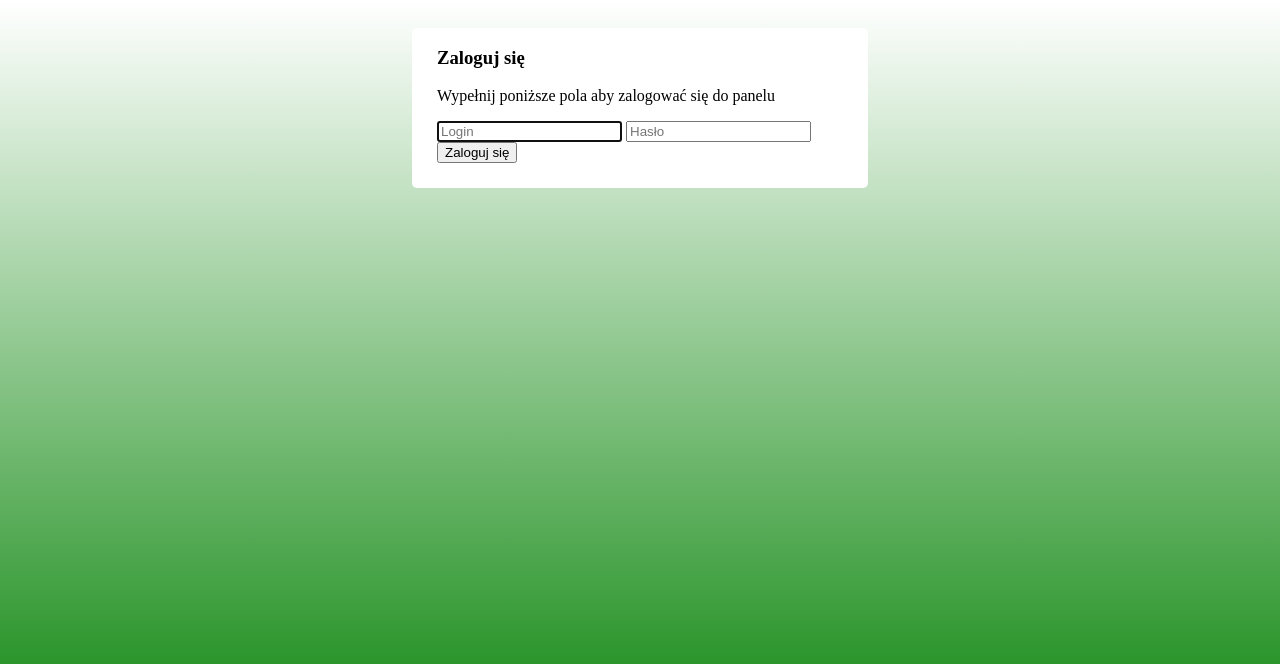
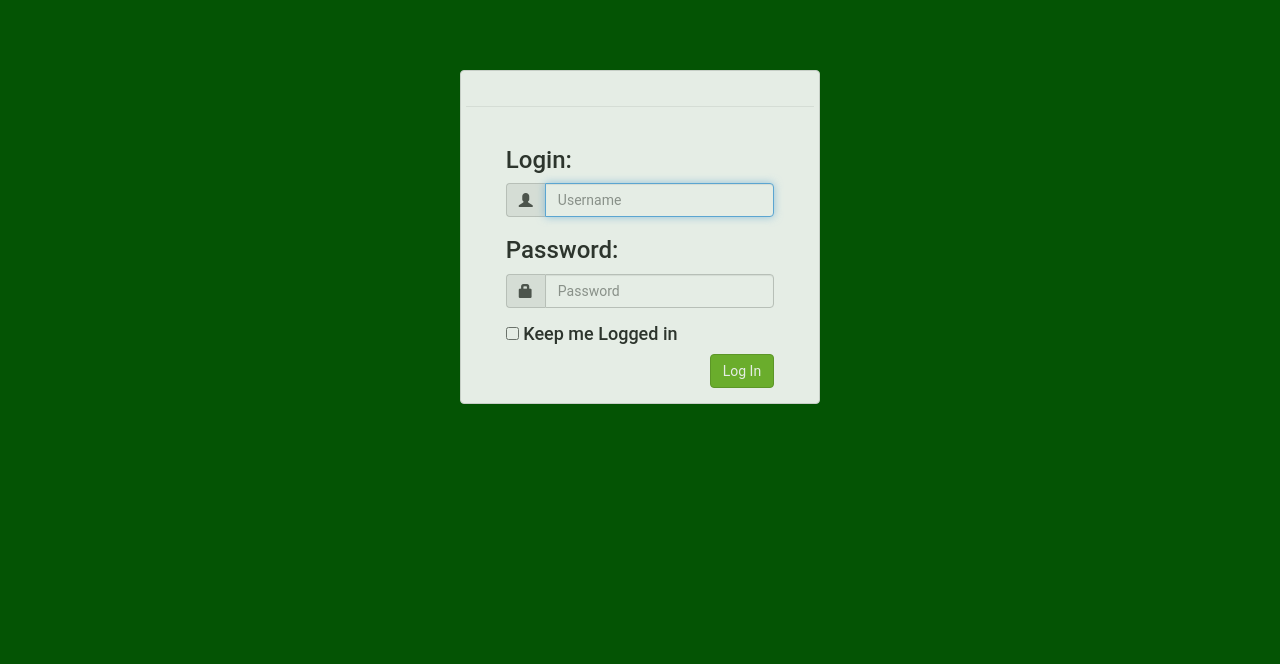
Before and after one commit to Aylszen/Plikownia, a PHP site: page / in a window 1280 px wide. Shown: the top 664 px of the page. Run offline with PHP 8.4, Linux system fonts and the light colour scheme.

Commit message:
New login page

```diff
--- a/Strona/css/index.css
+++ b/Strona/css/index.css
@@ -1,24 +1,47 @@
-body{
-    background-image: linear-gradient(white, green);
-	background-position: center;
-	background-repeat: no-repeat;
-	background-attachment: fixed;
-	padding-top: 20px;
+body[role="login"] {
+	font-family: 'Roboto', sans-serif;
+	background: #045404;
+	background-size: cover;
+}
+[role="login"] .container {
+	margin-top: 100px
+}
+[role="login"] .btn-success {
+	background: #76B831;
+	border: 1px solid #679F2C;
+	float: right
+}
+[role="login"] label {
+	font-weight: normal;
+	color: #FFF
+}
+.panel-heading {
+	padding: 5px 15px;
+}
+.form-inline {
+	margin: 5px
+}
+.panel-footer {
+	padding: 1px 15px;
+	color: #A0A0A0;
+}
+hr {
+	border: 0;
+	height: 1px;
+	background-image: linear-gradient(to right, rgba(0, 0, 0, 0), #FFF, rgba(0, 0, 0, 0));
+	margin: 5px
+}
+.profile-img {
+	margin: 0 auto 10px;
+	display: block;
+}
+.panel-default {
+	opacity: .9;
+	-webkit-box-shadow: 0px 7px 24px 1px rgba(0,0,0,0.45);
+	-moz-box-shadow: 0px 7px 24px 1px rgba(0,0,0,0.45);
+	box-shadow: 0px 7px 24px 1px rgba(0,0,0,0.45);
 }
 
-.container{
-    background: #FFF;
-	width: 406px;
-	max-width: 406px;
-	margin: 0 auto;
-    padding:0px 25px 25px;
-	background: #FFF;
-	box-shadow:
-        0px 0px 0px 5px rgba(255,255,255,0.9),
-		0px 4px 20px rgba (0,0,0,0.33);
-    -moz-border-radius: 5px;
-	-webkit-border-radius: 5px;
-	border-radius: 5px;
-	display:table;
-	position:static;
+.h1 {
+
 }
--- a/Strona/index.php
+++ b/Strona/index.php
@@ -16,29 +16,58 @@
     <meta charset="utf-8" />
     <title>Plikownia</title>
     <link rel="stylesheet" href="css/index.css" type=text/css>
+    <link href="//maxcdn.bootstrapcdn.com/bootstrap/3.3.7/css/bootstrap.min.css" rel="stylesheet">
+    <script src="https://ajax.googleapis.com/ajax/libs/jquery/3.3.1/jquery.min.js"></script>
+    <script src="https://maxcdn.bootstrapcdn.com/bootstrap/3.3.7/js/bootstrap.min.js"></script>
   </head>
 
-<body>
+  <body role="login">
 
-<form action="login.php" method="post">
-	<div class="container">
-		<form id="login">
-			<div class="header">
-				<h3>Zaloguj się</h3>
-				<p>Wypełnij poniższe pola aby zalogować się do panelu</p>
+    <div class="container" style="margin-top:70px">
+      <div class="row">
+        <div class="col-sm-6 col-md-4 col-sm-offset-3 col-md-offset-4">
+          <div class="panel panel-default">
+
+            <div class="panel-body">
+              <form role="form" action="login.php" method="POST">
+                <fieldset>
+                  <div class="row">
+                    <hr>
                   </div>
-			<div class="sep"></div>
-			<div class="input">
-					<input type="text" placeholder="Login" name="login" autofocus/>
-					<input type="password" placeholder="Hasło" name="haslo" /><br>
-					<input type="submit" value="Zaloguj się" /><br>
+                  <div class="row">
+                    <div class="col-sm-12 col-md-10  col-md-offset-1 ">
+                      <div class="form-group">
+                        <h3>Login:</h3>
+                        <div class="input-group"> <span class="input-group-addon"> <i class="glyphicon glyphicon-user"></i> </span>
+                          <input class="form-control" placeholder="Username" name="login" autofocus="" type="text">
+                        </div>
+                      </div>
+                      <div class="form-group">
+                        <h3>Password:</h3>
+                        <div class="input-group"> <span class="input-group-addon"> <i class="glyphicon glyphicon-lock"></i> </span>
+                          <input class="form-control" placeholder="Password" name="haslo" value="" type="password">
+                        </div>
                         <?php
                         if(isset($_SESSION['blad'])) echo $_SESSION['blad'];
                         ?>
                       </div>
-		</form>
+
+                      <div class="form-group">
+                        <h4>
+                          <input type="checkbox">
+                          Keep me Logged in <h4> <input class="btn btn-success" value="Log In" type="submit">
                           </div>
+
+                          </div>
+                      </div>
+
+                      </fieldset>
                     </form>
 
+                  </div>
+                </div>
+            </div>
+          </div>
+        </div>
         </body>
       </html>
```
Lines whose indentation alone changed are shown as unchanged.
